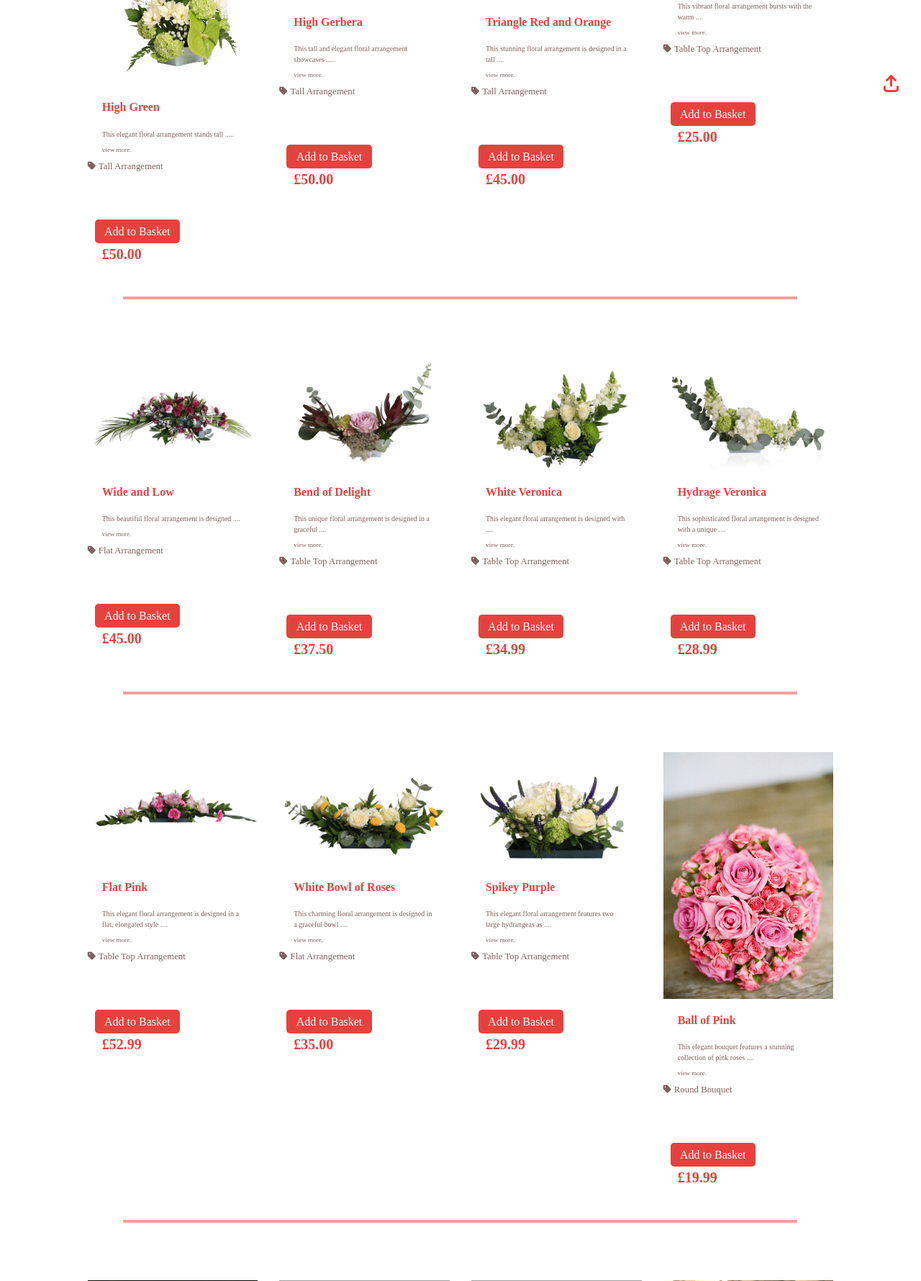
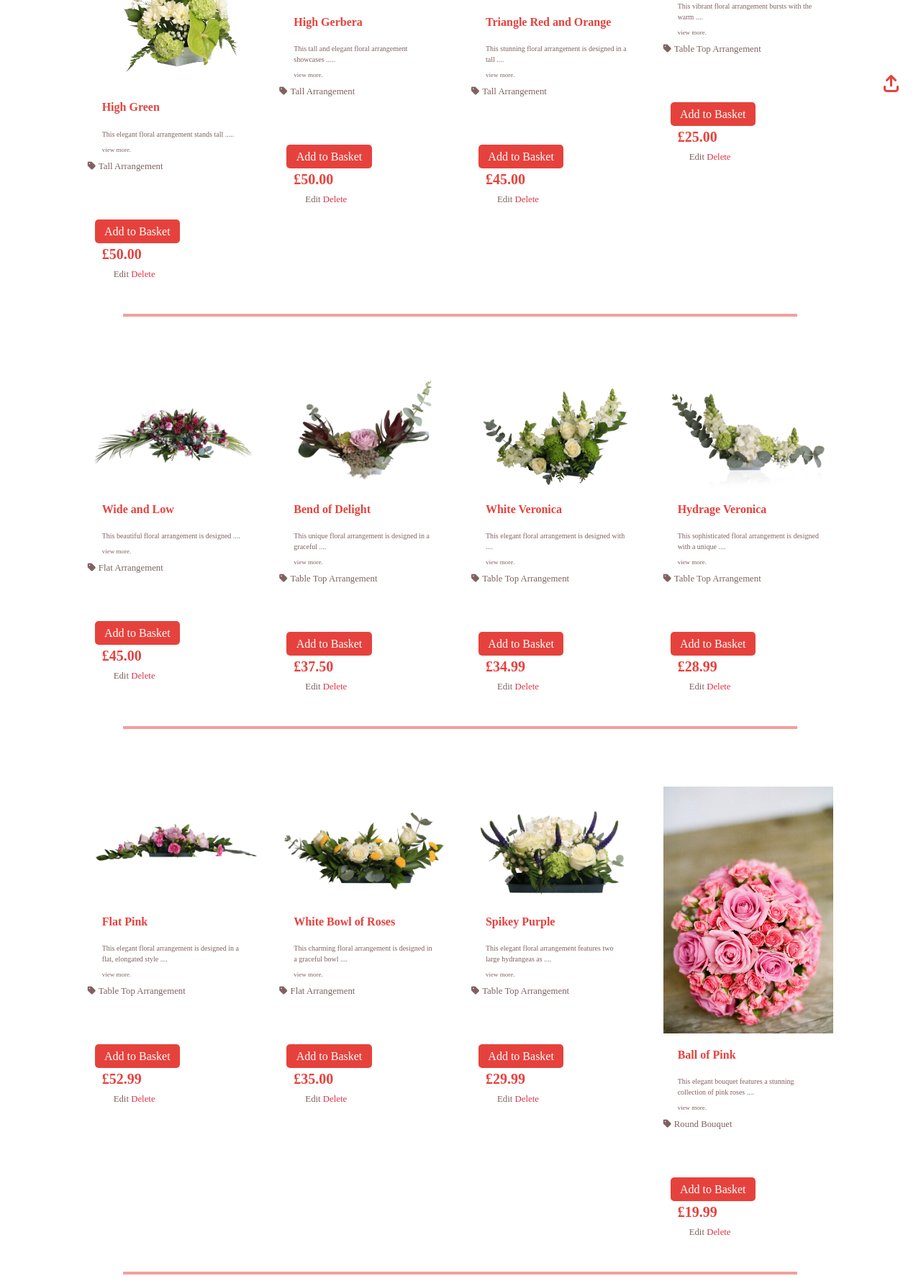
Before and after one commit to e-h-dev/floral_design, a Django app: page /products/ in a window 1280 px wide. Shown: the part 644-2424 px from the top of the page at 72% size. Run offline with Django 3.2, Linux system fonts and the light colour scheme; the visitor is signed in with stand-in values (Sample User, id 1); data comes from the database, SQL or seed files in the repository; some libraries are stand-ins or nearby versions; some web fonts are replaced; grey boxes are pictures that could not be loaded.

Commit message:
Add links for admin edit and delete funtionality

```diff
--- a/products/templates/products/product_detail.html
+++ b/products/templates/products/product_detail.html
@@ -45,6 +45,12 @@
                 <div class="row">
                     <div class="col">
                         <p class="lead mb-0 text-left font-weight-bold main-print">£{{ product.price }}</p>
+                        {% if request.user.is_superuser %}
+                            <small class="ml-3">
+                                <a href="{% url 'edit_product' product.id %}">Edit</a>
+                                <a class="text-danger" href="{% url 'delete_product' product.id %}">Delete</a>
+                            </small>
+                        {% endif %}
                         <form action="{% url 'add_to_basket' product.id %}" method="POST" class="form">
                             {% csrf_token %}
                             <div class="form-row mb-2">
--- a/products/templates/products/products.html
+++ b/products/templates/products/products.html
@@ -105,6 +105,12 @@
                                             <p class="lead mb-0 text-left font-weight-bold">£{{ product.price }}</p>
                                         </div>
                                     </div>
+                                    {% if request.user.is_superuser %}
+                                        <small class="ml-3">
+                                            <a href="{% url 'edit_product' product.id %}">Edit</a>
+                                            <a class="text-danger" href="{% url 'delete_product' product.id %}">Delete</a>
+                                        </small>
+                                    {% endif %}
                                 </div>
                             </div>
                         </div>
```
